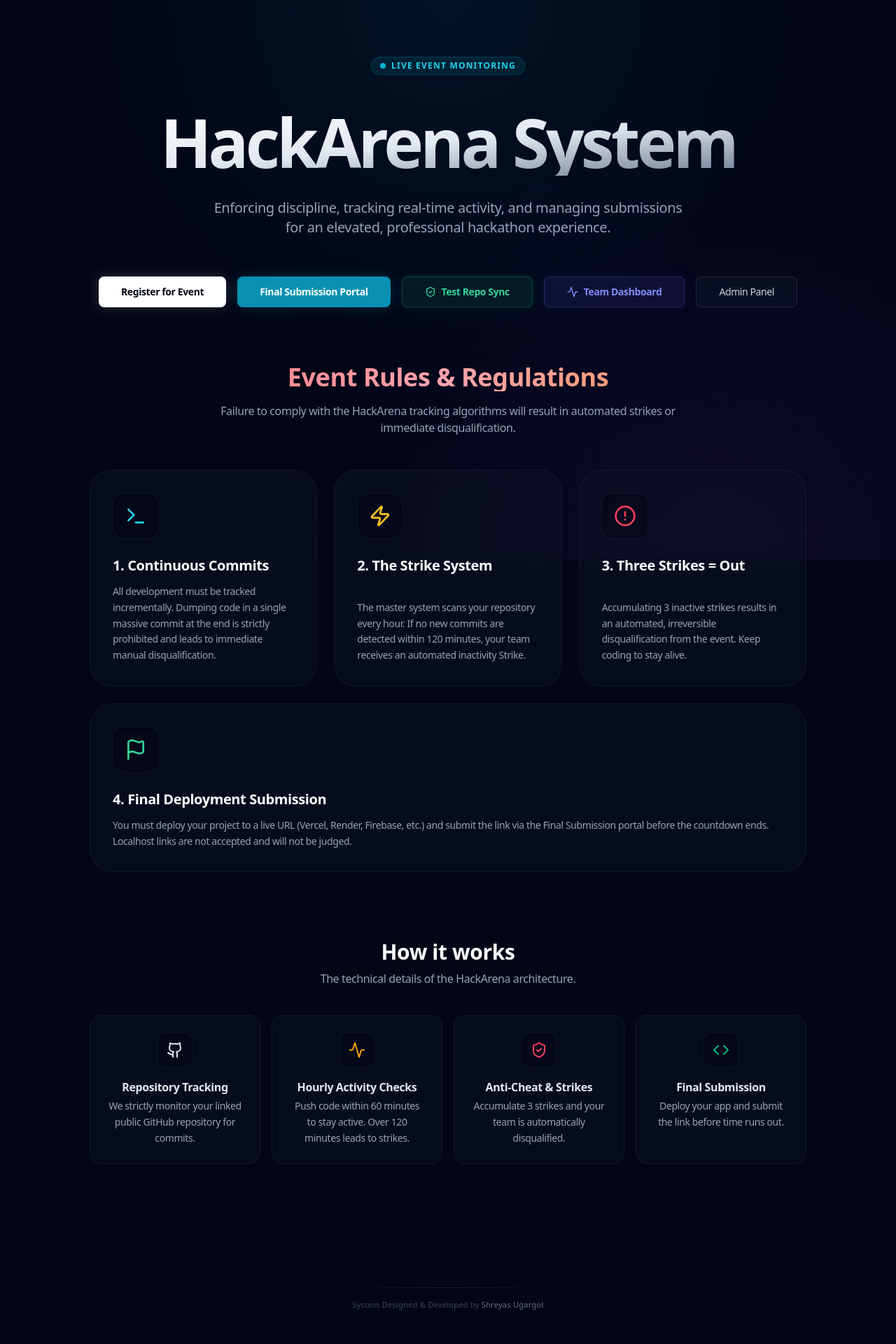
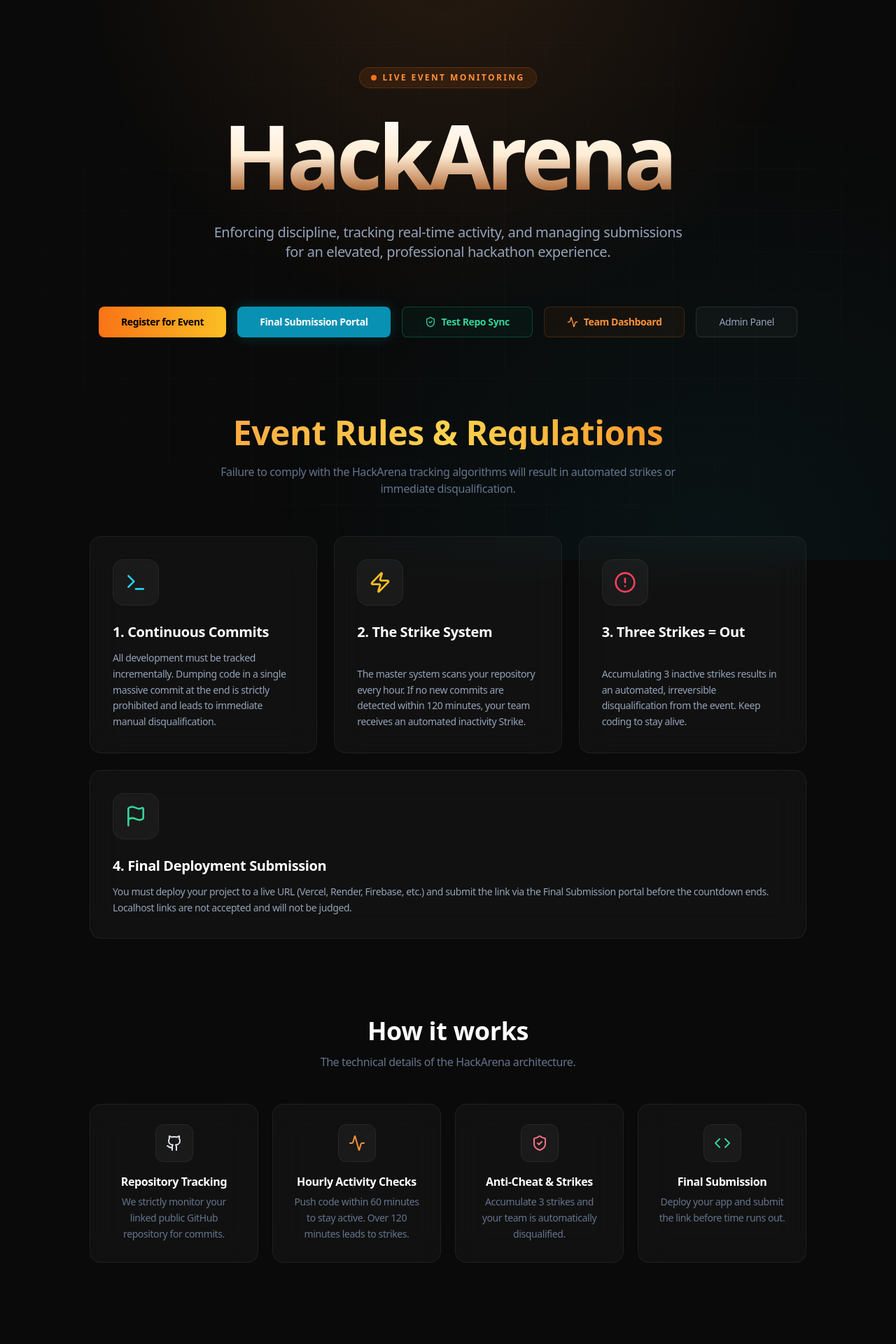
Before and after one commit to shreyas4546/hack_arena, a Next.js app: page / in a window 1280 px wide. Shown: the top 1920 px of the page at 70% size. Built offline with nearby package versions, Linux system fonts and the light colour scheme; no server answers; the database is empty.

Commit message:
UI styling constraints: premium orange/gold design system upgrade across all public pages

```diff
--- a/src/app/page.tsx
+++ b/src/app/page.tsx
@@ -1,9 +1,18 @@
 "use client";
 
 import { useState, useEffect } from "react";
+import { motion } from "framer-motion";
 import { Button } from "@/components/ui/button";
 import { Activity, Code, ShieldCheck, Github, AlertCircle, Terminal, Zap, Flag, Lock } from "lucide-react";
 import { cn } from "@/lib/utils";
+
+const fadeUp = {
+  hidden: { opacity: 0, y: 30 },
+  visible: (i: number) => ({
+    opacity: 1, y: 0,
+    transition: { delay: i * 0.1, duration: 0.6, ease: [0.22, 1, 0.36, 1] }
+  })
+};
 
 export default function Home() {
   const [regLocked, setRegLocked] = useState(false);
@@ -29,32 +38,40 @@ export default function Home() {
   }, []);
 
   return (
-    <main className="min-h-screen bg-slate-950 text-slate-50 flex flex-col items-center py-20 px-4 selection:bg-cyan-500/30 overflow-x-hidden font-sans">
-      {/* Deep Cyberpunk / Neon Background Overlay */}
-      <div className="fixed inset-0 z-0 pointer-events-none bg-[radial-gradient(circle_at_50%_0%,rgba(6,182,212,0.08),transparent_50%),radial-gradient(circle_at_80%_100%,rgba(147,51,234,0.08),transparent_50%)]" />
+    <main className="min-h-screen bg-[#0a0a0a] text-slate-50 flex flex-col items-center py-24 px-4 selection:bg-orange-500/30 overflow-x-hidden font-sans relative">
+      {/* Animated Background */}
+      <div className="fixed inset-0 z-0 pointer-events-none">
+        <div className="absolute inset-0 bg-[radial-gradient(circle_at_50%_-10%,rgba(251,146,60,0.12),transparent_50%)]" />
+        <div className="absolute inset-0 bg-[radial-gradient(circle_at_80%_100%,rgba(6,182,212,0.06),transparent_50%)]" />
+        <div className="absolute inset-0 bg-[linear-gradient(rgba(255,255,255,0.015)_1px,transparent_1px),linear-gradient(90deg,rgba(255,255,255,0.015)_1px,transparent_1px)] bg-[size:60px_60px] [mask-image:radial-gradient(ellipse_70%_70%_at_50%_50%,#000_60%,transparent_100%)]" />
+      </div>
 
       {/* HERO SECTION */}
-      <div className="relative z-10 max-w-5xl w-full text-center space-y-8 mb-20 animate-in fade-in slide-in-from-bottom-5 duration-700">
-        <div className="inline-flex items-center gap-2 px-3 py-1 rounded-full bg-cyan-500/10 border border-cyan-500/20 text-cyan-400 text-xs font-bold uppercase tracking-widest mb-4">
+      <motion.div
+        initial="hidden" animate="visible"
+        className="relative z-10 max-w-5xl w-full text-center space-y-8 mb-28"
+      >
+        <motion.div custom={0} variants={fadeUp} className="inline-flex items-center gap-2 px-4 py-1.5 rounded-full bg-orange-500/10 border border-orange-500/20 text-orange-400 text-xs font-bold uppercase tracking-[0.2em]">
           <span className="relative flex h-2 w-2">
-            <span className="animate-ping absolute inline-flex h-full w-full rounded-full bg-cyan-400 opacity-75"></span>
-            <span className="relative inline-flex rounded-full h-2 w-2 bg-cyan-500"></span>
+            <span className="animate-ping absolute inline-flex h-full w-full rounded-full bg-orange-400 opacity-75"></span>
+            <span className="relative inline-flex rounded-full h-2 w-2 bg-orange-500"></span>
           </span>
           Live Event Monitoring
-        </div>
-        <h1 className="text-5xl md:text-8xl font-black tracking-tighter bg-gradient-to-br from-white via-slate-200 to-slate-500 bg-clip-text text-transparent drop-shadow-sm">
-          HackArena System
-        </h1>
-        <p className="text-lg md:text-xl text-slate-400 max-w-2xl mx-auto font-medium leading-relaxed">
+        </motion.div>
+
+        <motion.h1 custom={1} variants={fadeUp} className="text-6xl md:text-9xl font-black tracking-tighter bg-gradient-to-b from-white via-orange-100 to-orange-500/60 bg-clip-text text-transparent leading-[0.9]">
+          HackArena
+        </motion.h1>
+        <motion.p custom={2} variants={fadeUp} className="text-base md:text-xl text-slate-400 max-w-2xl mx-auto font-medium leading-relaxed">
           Enforcing discipline, tracking real-time activity, and managing submissions for an elevated, professional hackathon experience.
-        </p>
+        </motion.p>
 
-        <div className="flex flex-wrap items-center justify-center gap-4 pt-6">
+        <motion.div custom={3} variants={fadeUp} className="flex flex-wrap items-center justify-center gap-4 pt-8">
           <Button
             onClick={() => window.location.href = '/register'}
             disabled={regLocked || fetchingLocks}
             size="lg"
-            className={cn("font-bold px-8 transition-all", regLocked ? "bg-rose-950/40 text-rose-400 border border-rose-500/20 shadow-none cursor-not-allowed" : "bg-white text-slate-950 hover:bg-slate-200 shadow-[0_0_20px_rgba(255,255,255,0.15)]")}
+            className={cn("font-bold px-8 transition-all duration-300 cursor-pointer", regLocked ? "bg-rose-950/40 text-rose-400 border border-rose-500/20 shadow-none cursor-not-allowed" : "bg-gradient-to-r from-orange-500 to-amber-400 text-black hover:shadow-[0_0_30px_rgba(251,146,60,0.4)] hover:scale-[1.03]")}
           >
             {regLocked ? <><Lock className="w-4 h-4 mr-2" /> Registration Closed</> : "Register for Event"}
           </Button>
@@ -63,7 +80,7 @@ export default function Home() {
             onClick={() => window.location.href = '/submit'}
             disabled={subLocked || fetchingLocks}
             size="lg"
-            className={cn("font-bold px-8 transition-all", subLocked ? "bg-rose-950/40 text-rose-400 border border-rose-500/20 shadow-none cursor-not-allowed" : "bg-cyan-600 hover:bg-cyan-500 text-white shadow-[0_0_20px_rgba(6,182,212,0.2)]")}
+            className={cn("font-bold px-8 transition-all duration-300 cursor-pointer", subLocked ? "bg-rose-950/40 text-rose-400 border border-rose-500/20 shadow-none cursor-not-allowed" : "bg-cyan-600 hover:bg-cyan-500 text-white shadow-[0_0_20px_rgba(6,182,212,0.2)] hover:scale-[1.03]")}
           >
             {subLocked ? <><Lock className="w-4 h-4 mr-2" /> Submissions Closed</> : "Final Submission Portal"}
           </Button>
@@ -72,7 +89,7 @@ export default function Home() {
             onClick={() => window.location.href = '/verify'}
             size="lg"
             variant="outline"
-            className="border-emerald-500/30 text-emerald-400 bg-emerald-500/10 hover:bg-emerald-500/20 hover:text-emerald-300 font-bold transition-all px-8 shadow-[0_0_15px_rgba(52,211,153,0.1)]"
+            className="border-emerald-500/30 text-emerald-400 bg-emerald-500/5 hover:bg-emerald-500/15 hover:text-emerald-300 font-bold transition-all duration-300 px-8 cursor-pointer hover:scale-[1.03]"
           >
             <ShieldCheck className="w-4 h-4 mr-2" /> Test Repo Sync
           </Button>
@@ -81,24 +98,29 @@ export default function Home() {
             onClick={() => window.location.href = '/status'}
             size="lg"
             variant="outline"
-            className="border-indigo-500/30 text-indigo-400 bg-indigo-500/10 hover:bg-indigo-500/20 hover:text-indigo-300 font-bold transition-all px-8 shadow-[0_0_15px_rgba(99,102,241,0.1)]"
+            className="border-orange-500/20 text-orange-400 bg-orange-500/5 hover:bg-orange-500/15 hover:text-orange-300 font-bold transition-all duration-300 px-8 cursor-pointer hover:scale-[1.03]"
           >
             <Activity className="w-4 h-4 mr-2" /> Team Dashboard
           </Button>
 
-          <Button onClick={() => window.location.href = '/admin'} size="lg" variant="outline" className="border-white/10 bg-slate-900/50 hover:bg-slate-800 text-slate-300">
+          <Button onClick={() => window.location.href = '/admin'} size="lg" variant="outline" className="border-white/10 bg-white/[0.03] hover:bg-white/[0.08] text-slate-400 hover:text-white transition-all duration-300 cursor-pointer">
             Admin Panel
           </Button>
-        </div>
-      </div>
+        </motion.div>
+      </motion.div>
 
       {/* RULES & REGULATIONS SECTION */}
-      <div className="relative z-10 w-full max-w-5xl mb-24">
-        <div className="text-center mb-12">
-          <h2 className="text-3xl md:text-4xl font-extrabold bg-gradient-to-r from-red-400 via-rose-300 to-orange-400 bg-clip-text text-transparent drop-shadow-sm">
+      <motion.div
+        initial={{ opacity: 0, y: 40 }} whileInView={{ opacity: 1, y: 0 }}
+        viewport={{ once: true, margin: "-100px" }}
+        transition={{ duration: 0.7, ease: [0.22, 1, 0.36, 1] }}
+        className="relative z-10 w-full max-w-5xl mb-28"
+      >
+        <div className="text-center mb-14">
+          <h2 className="text-4xl md:text-5xl font-black bg-gradient-to-r from-orange-400 via-amber-300 to-orange-500 bg-clip-text text-transparent">
             Event Rules & Regulations
           </h2>
-          <p className="text-slate-400 mt-4 max-w-2xl mx-auto font-medium">
+          <p className="text-slate-500 mt-5 max-w-2xl mx-auto font-medium">
             Failure to comply with the HackArena tracking algorithms will result in automated strikes or immediate disqualification.
           </p>
         </div>
@@ -108,7 +130,7 @@ export default function Home() {
             icon={<Terminal className="w-8 h-8 text-cyan-400" />}
             title="1. Continuous Commits"
             desc="All development must be tracked incrementally. Dumping code in a single massive commit at the end is strictly prohibited and leads to immediate manual disqualification."
-            glow="rgba(34,211,238,0.15)"
+            glow="rgba(6,182,212,0.15)"
           />
           <RuleCard
             icon={<Zap className="w-8 h-8 text-amber-400" />}
@@ -130,44 +152,49 @@ export default function Home() {
             glow="rgba(52,211,153,0.1)"
           />
         </div>
-      </div>
+      </motion.div>
 
       {/* HOW IT WORKS */}
-      <div className="relative z-10 w-full max-w-5xl mb-20">
-        <div className="text-center mb-10">
-          <h2 className="text-3xl font-bold text-white mb-2">How it works</h2>
-          <p className="text-slate-400 font-medium">The technical details of the HackArena architecture.</p>
+      <motion.div
+        initial={{ opacity: 0, y: 40 }} whileInView={{ opacity: 1, y: 0 }}
+        viewport={{ once: true, margin: "-100px" }}
+        transition={{ duration: 0.7, ease: [0.22, 1, 0.36, 1] }}
+        className="relative z-10 w-full max-w-5xl mb-24"
+      >
+        <div className="text-center mb-12">
+          <h2 className="text-3xl md:text-4xl font-black text-white mb-3">How it works</h2>
+          <p className="text-slate-500 font-medium">The technical details of the HackArena architecture.</p>
         </div>
 
-        <div className="grid sm:grid-cols-2 lg:grid-cols-4 gap-4">
+        <div className="grid sm:grid-cols-2 lg:grid-cols-4 gap-5">
           <FeatureItem
             icon={<Github className="w-6 h-6 text-slate-200" />}
             title="Repository Tracking"
             desc="We strictly monitor your linked public GitHub repository for commits."
           />
           <FeatureItem
-            icon={<Activity className="w-6 h-6 text-amber-500" />}
+            icon={<Activity className="w-6 h-6 text-orange-400" />}
             title="Hourly Activity Checks"
             desc="Push code within 60 minutes to stay active. Over 120 minutes leads to strikes."
           />
           <FeatureItem
-            icon={<ShieldCheck className="w-6 h-6 text-rose-500" />}
+            icon={<ShieldCheck className="w-6 h-6 text-rose-400" />}
             title="Anti-Cheat & Strikes"
             desc="Accumulate 3 strikes and your team is automatically disqualified."
           />
           <FeatureItem
-            icon={<Code className="w-6 h-6 text-emerald-500" />}
+            icon={<Code className="w-6 h-6 text-emerald-400" />}
             title="Final Submission"
             desc="Deploy your app and submit the link before time runs out."
           />
         </div>
-      </div>
+      </motion.div>
 
       {/* Footer Attribution */}
       <footer className="relative z-10 mt-24 w-full text-center pb-6">
-        <div className="h-px w-full max-w-xs mx-auto bg-gradient-to-r from-transparent via-white/10 to-transparent mb-4" />
-        <p className="text-[11px] text-slate-500/60 font-medium tracking-wide">
-          System Designed &amp; Developed by <span className="text-slate-400/70">Shreyas Ugargol</span>
+        <div className="h-px w-full max-w-xs mx-auto bg-gradient-to-r from-transparent via-orange-500/20 to-transparent mb-4" />
+        <p className="text-[11px] text-slate-600 font-medium tracking-wide">
+          System Designed &amp; Developed by <span className="text-slate-400">Shreyas Ugargol</span>
         </p>
       </footer>
 
@@ -177,30 +204,38 @@ export default function Home() {
 
 function RuleCard({ icon, title, desc, glow, className }: any) {
   return (
-    <div className={cn("group relative overflow-hidden rounded-[2rem] bg-slate-900/40 border border-white/5 p-8 backdrop-blur-md transition-all duration-300 hover:-translate-y-2 hover:shadow-2xl hover:border-white/10", className)}>
+    <motion.div
+      whileHover={{ y: -6, transition: { duration: 0.3 } }}
+      className={cn("group relative overflow-hidden rounded-2xl bg-white/[0.03] border border-white/[0.06] p-8 backdrop-blur-xl transition-all duration-500 hover:border-orange-500/20 hover:shadow-[0_8px_40px_rgba(251,146,60,0.08)] cursor-pointer", className)}
+    >
       <div
-        className="absolute -inset-px opacity-0 group-hover:opacity-100 transition-opacity duration-500 blur-xl ease-out pointer-events-none"
+        className="absolute -inset-px opacity-0 group-hover:opacity-100 transition-opacity duration-700 blur-2xl pointer-events-none"
         style={{ background: `radial-gradient(circle at 50% 100%, ${glow}, transparent 70%)` }}
       />
+      {/* Top accent line */}
+      <div className="absolute top-0 left-0 right-0 h-px bg-gradient-to-r from-transparent via-orange-500/30 to-transparent opacity-0 group-hover:opacity-100 transition-opacity duration-500" />
       <div className="relative z-10 flex flex-col h-full">
-        <div className="mb-6 inline-flex p-4 rounded-2xl bg-slate-950/50 border border-white/5 shadow-inner w-max">
+        <div className="mb-6 inline-flex p-4 rounded-2xl bg-white/[0.04] border border-white/[0.06] w-max">
           {icon}
         </div>
         <h3 className="text-xl font-bold text-white mb-3">{title}</h3>
         <p className="text-slate-400 text-sm leading-relaxed font-medium mt-auto">{desc}</p>
       </div>
-    </div>
+    </motion.div>
   )
 }
 
 function FeatureItem({ icon, title, desc }: { icon: React.ReactNode; title: string; desc: string }) {
   return (
-    <div className="flex flex-col gap-4 items-center text-center bg-slate-900/40 p-6 rounded-2xl border border-white/5 backdrop-blur-sm transition-colors hover:bg-slate-800/50">
-      <div className="p-3 bg-slate-950/50 rounded-xl border border-white/5 shadow-inner">{icon}</div>
+    <motion.div
+      whileHover={{ y: -4 }}
+      className="flex flex-col gap-4 items-center text-center bg-white/[0.03] p-7 rounded-2xl border border-white/[0.06] backdrop-blur-xl transition-all duration-300 hover:bg-white/[0.05] hover:border-orange-500/15 cursor-pointer"
+    >
+      <div className="p-3.5 bg-white/[0.04] rounded-xl border border-white/[0.06]">{icon}</div>
       <div>
-        <h4 className="font-bold text-slate-200 mb-1">{title}</h4>
-        <p className="text-sm text-slate-400 leading-relaxed font-medium">{desc}</p>
+        <h4 className="font-bold text-white mb-1.5">{title}</h4>
+        <p className="text-sm text-slate-500 leading-relaxed font-medium">{desc}</p>
       </div>
-    </div>
+    </motion.div>
   );
 }
```
Also changed, not shown: src/app/register/page.tsx (+31 -32 lines), src/app/status/page.tsx (+40 -29 lines), src/app/submit/page.tsx (+43 -32 lines), src/app/verify/page.tsx (+33 -20 lines).
